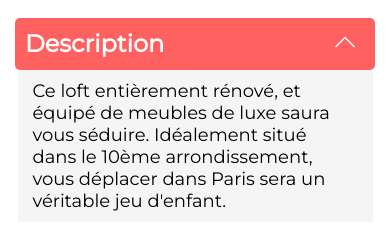
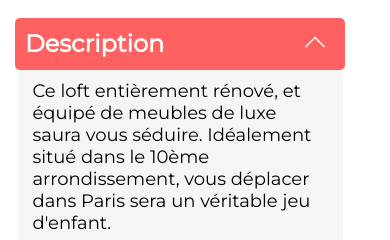
Before and after one commit to CCusernameProject/Kasa, a React (Vite) app: page /logement/0979876d in a window 390 px wide. Both pictures are taken after a click on the element 345 px from the left and 641 px from the top of the page. Shown: the part 598-838 px from the top of the page. Built offline with nearby package versions, Linux system fonts and the light colour scheme.

Commit message:
Feat: Latest version of P7

```diff
--- a/src/components/Main/AboutMain/BoxComponent.jsx
+++ b/src/components/Main/AboutMain/BoxComponent.jsx
@@ -12,7 +12,7 @@ const BoxComponent = (props) => {
                     <ArrowDown fill="white" width="20px" height="20px" class={DescriptionVisible ? 'ArrowDown ArrowUp' : 'ArrowDown ArrowDownBack'}/>
                 </div>
             </div>
-            {DescriptionVisible && <DescriptionText id={props.id} description={props.description} /> }
+            {DescriptionVisible && <DescriptionText class='BoxComponent--description' class2={DescriptionVisible ? 'AddDescription' : 'RemoveDescription'} id={props.id} description={props.description} /> }
         </div>
     )
 }
--- a/src/components/Main/Description.jsx
+++ b/src/components/Main/Description.jsx
@@ -1,8 +1,7 @@
 const DescriptionText = (props) => {
-
     return (
-        <div id={`Description-${props.id}`} className={`BoxComponent--description`}>
-            {props.description}
+        <div id={`Description-${props.id}`} className={`${props.class} ${props.class2}`}>
+            <p className="animationText">{props.description}</p>
         </div>
     )
 }
--- a/src/styles/scss/modules/mains/mainAccomodation.scss
+++ b/src/styles/scss/modules/mains/mainAccomodation.scss
@@ -1,5 +1,8 @@
 .MainAccomodation {
     margin-top: 50px;
+    @media screen and (max-width: $tablette-size) {
+        width: calc(100% - 30px);
+    }
 
     &--Component {
         position: relative;
--- a/src/styles/scss/styles.css
+++ b/src/styles/scss/styles.css
@@ -6,6 +6,12 @@
 @keyframes ArrowDownMoove {
   to {
     transform: rotate(180deg);
+  }
+}
+@keyframes HeightUp {
+  to {
+    height: 100%;
+    padding: 10px 20px 10px 15px;
   }
 }
 .header {
@@ -362,12 +368,17 @@
 }
 .MainAbout--AboutDisplay .BoxComponent--description {
   width: calc(100% - 40px);
-  padding: 10px 20px 10px 15px;
+  padding: 0px 20px 0px 15px;
   max-width: 1018px;
-  height: 100%;
+  height: 0;
   margin: auto;
   font-size: 18px;
   background-color: rgb(245, 245, 245);
+  position: relative;
+  overflow: hidden;
+}
+.MainAbout--AboutDisplay .BoxComponent .AddDescription {
+  animation: HeightUp 1s ease-in-out forwards;
 }
 .MainAbout--AboutDisplay .BoxComponent .ArrowDown:hover {
   cursor: pointer;
@@ -435,6 +446,11 @@
 
 .MainAccomodation {
   margin-top: 50px;
+}
+@media screen and (max-width: 768px) {
+  .MainAccomodation {
+    width: calc(100% - 30px);
+  }
 }
 .MainAccomodation--Component {
   position: relative;
```
Also changed, not shown: src/styles/scss/modules/keyframes.scss (+7 -0 lines), src/styles/scss/modules/mains/mainAbout.scss (+11 -2 lines), 1 other file (tests, documents, lock files or other folders).
